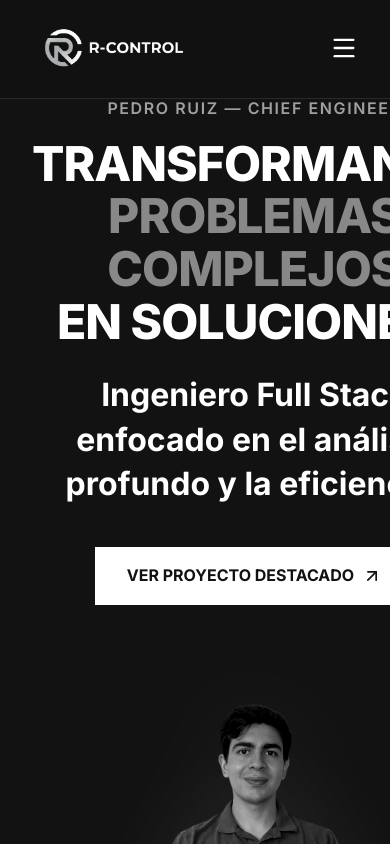
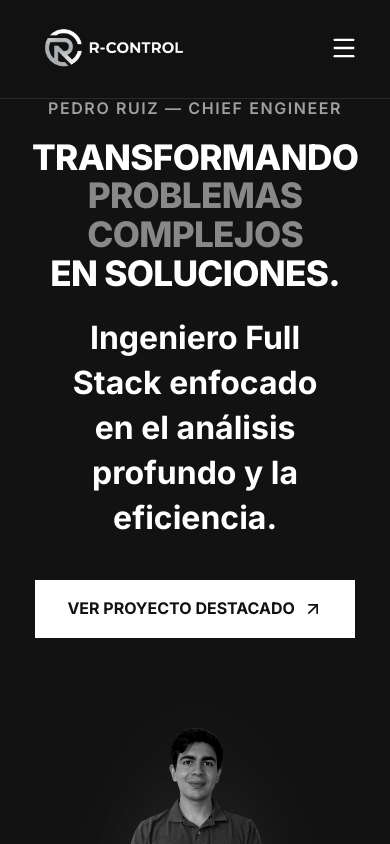
Before and after one commit to Pedro-189/Portafolio, a React (Vite) app: page / in a window 390 px wide. Shown: the top 844 px of the page. Built offline with nearby package versions, Linux system fonts and the light colour scheme.

Commit message:
Fix mobile text overflow: reduce font size

```diff
--- a/src/index.css
+++ b/src/index.css
@@ -113,7 +113,9 @@ html {
   }
 
   .text-huge {
-    font-size: 3rem;
+    font-size: 2.2rem;
+    word-wrap: break-word;
+    /* Ensure it wraps if absolutely necessary */
   }
 
   .text-large {
```
